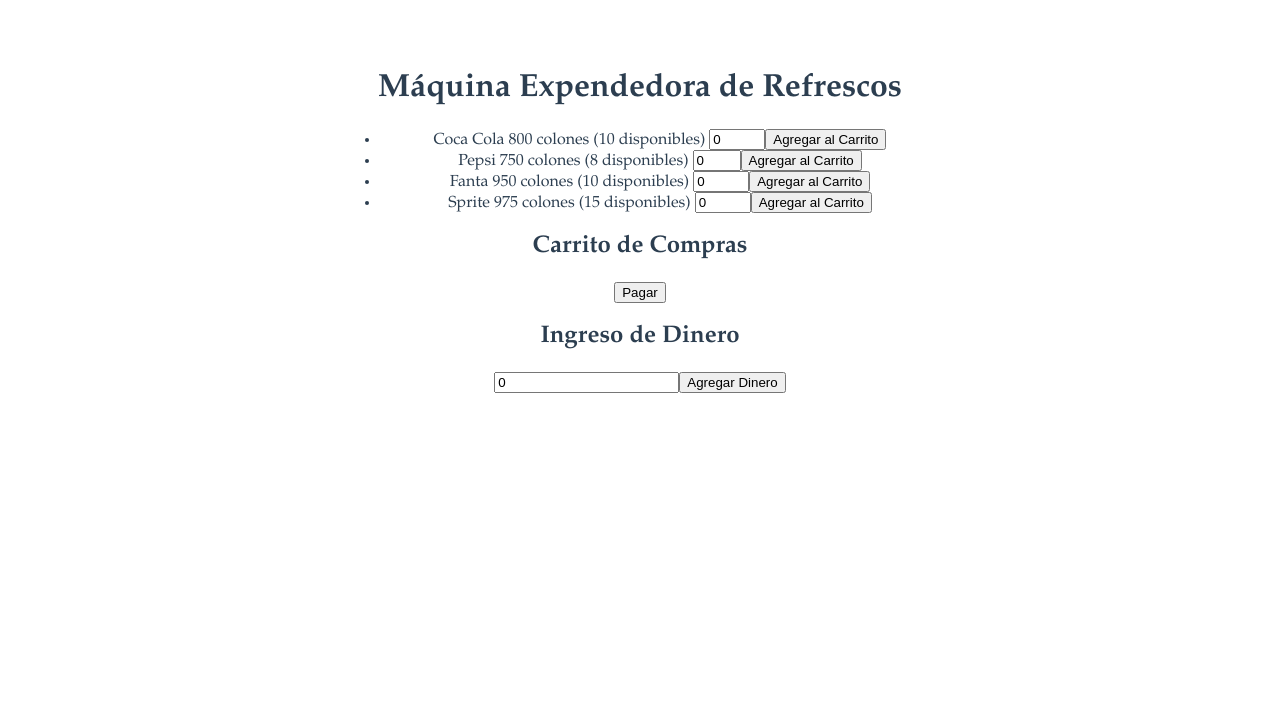
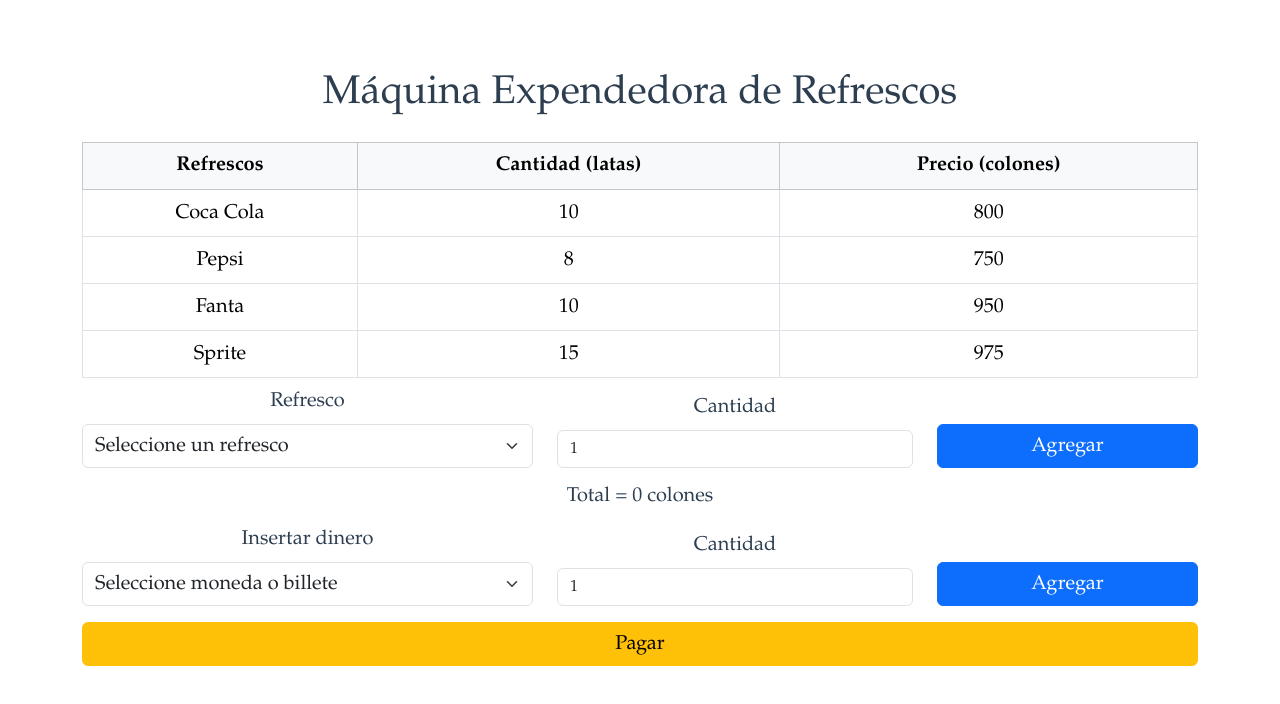
Before and after one commit to AronH24/Examen_Inge_Soft, a Vue app in the folder frontend/: page / in a window 1280 px wide. Shown: the top 704 px of the page. Built offline with nearby package versions, Linux system fonts and the light colour scheme.

Commit message:
mejorando diseño de vista de vending machine

```diff
--- a/frontend/src/components/VendingMachine.vue
+++ b/frontend/src/components/VendingMachine.vue
@@ -1,28 +1,66 @@
 <template>
-  <div class="vending-machine">
-    <h1>Máquina Expendedora de Refrescos</h1>
-    <div class="drinks-list">
-      <ul>
-        <li v-for="drink in drinks" :key="drink.name">
-          {{ drink.name }} {{ drink.price }} colones ({{ drink.quantity }} disponibles)
-          <input type="number" v-model.number="drink.selectedQuantity" min="0" :max="drink.quantity" />
-          <button>Agregar al Carrito</button>
-        </li>
-      </ul>
+  <div class="container my-4">
+    <h1 class="mb-4">Máquina Expendedora de Refrescos</h1>
+
+    <table class="table table-bordered">
+      <thead class="table-light">
+        <tr>
+          <th>Refrescos</th>
+          <th>Cantidad (latas)</th>
+          <th>Precio (colones)</th>
+        </tr>
+      </thead>
+      <tbody>
+        <tr v-for="drink in drinks" :key="drink.name">
+          <td>{{ drink.name }}</td>
+          <td>{{ drink.quantity }}</td>
+          <td>{{ drink.price }}</td>
+        </tr>
+      </tbody>
+    </table>
+
+    <div class="row align-items-end mb-3">
+      <div class="col-md-5">
+        <label class="form-label">Refresco</label>
+        <select v-model="selectedDrink" class="form-select">
+          <option disabled value="">Seleccione un refresco</option>
+          <option v-for="drink in drinks" :key="drink.name" :value="drink.name" :disabled="drink.quantity === 0">
+            {{ drink.name }}
+          </option>
+        </select>
+      </div>
+      <div class="col-md-4">
+        <label class="form-label">Cantidad</label>
+        <input type="number" class="form-control" v-model.number="selectedQuantity" min="1"/>
+      </div>
+      <div class="col-md-3">
+        <button class="btn btn-primary w-100">Agregar</button>
+      </div>
     </div>
-    <div class="cart">
-      <h2>Carrito de Compras</h2>
-      <ul>
-        <li v-for="item in cart" :key="item.name">
-          {{ item.name }} {{ item.quantity }} unidades
-        </li>
-      </ul>
-      <button>Pagar</button>
+
+    <div class="mb-3">
+      <h5>Total = {{ total }} colones</h5>
     </div>
-    <div class="payment">
-      <h2>Ingreso de Dinero</h2>
-      <input type="number" v-model.number="moneyInserted" placeholder="Ingrese dinero por favor" />
-      <button>Agregar Dinero</button>
+
+    <div class="row align-items-end mb-3">
+      <div class="col-md-5">
+        <label class="form-label">Insertar dinero</label>
+        <select v-model.number="selectedMoney" class="form-select">
+          <option disabled value="">Seleccione moneda o billete</option>
+          <option v-for="amount in moneyOptions" :key="amount" :value="amount">{{ amount }}</option>
+        </select>
+      </div>
+      <div class="col-md-4">
+        <label class="form-label">Cantidad</label>
+        <input type="number" class="form-control" v-model.number="moneyQuantity" min="1" />
+      </div>
+      <div class="col-md-3">
+        <button class="btn btn-primary w-100">Agregar</button>
+      </div>
+    </div>
+
+    <div class="d-grid">
+      <button class="btn btn-warning">Pagar</button>
     </div>
   </div>
 </template>
@@ -32,29 +70,42 @@
   data() {
     return {
       drinks: [
-        { name: 'Coca Cola', price: 800, quantity: 10, selectedQuantity: 0 },
-        { name: 'Pepsi', price: 750, quantity: 8, selectedQuantity: 0 },
-        { name: 'Fanta', price: 950, quantity: 10, selectedQuantity: 0 },
-        { name: 'Sprite', price: 975, quantity: 15, selectedQuantity: 0 },
+        { name: 'Coca Cola', price: 800, quantity: 10 },
+        { name: 'Pepsi', price: 750, quantity: 8 },
+        { name: 'Fanta', price: 950, quantity: 10 },
+        { name: 'Sprite', price: 975, quantity: 15 },
       ],
+      selectedDrink: '',
+      selectedQuantity: 1,
       cart: [],
+      total: 0,
+      moneyOptions: [1000, 500, 100, 50, 25],
+      selectedMoney: '',
+      moneyQuantity: 1,
       moneyInserted: 0,
     };
   },
   computed: {
   },
   methods: {
-  },
+  }
 };
 </script>
 
 <style scoped>
-.vending-machine {
-  max-width: 600px;
-  margin: auto;
-  text-align: center;
+.table {
+  margin-bottom: 0.5rem;
 }
-.drinks-list, .cart, .payment {
-  margin: 20px 0;
+
+.container {
+  font-size: 20px;
+}
+
+.btn {
+    font-size: 20px;
+}
+
+.form-select {
+    font-size: 20px;
 }
 </style>
--- a/frontend/src/main.js
+++ b/frontend/src/main.js
@@ -1,4 +1,5 @@
 import { createApp } from 'vue'
 import App from './App.vue'
+import 'bootstrap/dist/css/bootstrap.min.css'
 
 createApp(App).mount('#app')
--- /dev/null
+++ b/package.json
@@ -0,0 +1,5 @@
+{
+  "dependencies": {
+    "bootstrap": "^5.3.7"
+  }
+}
```
Also changed, not shown: 1 other file (tests, documents, lock files or other folders).
